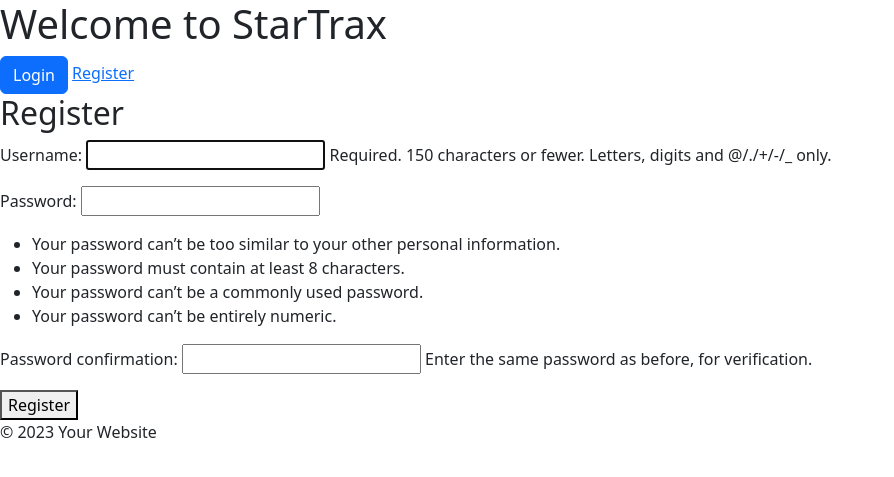
After one commit to Georgeburn94/startrax, a Django app: page /register/ in a window 1280 px wide. The commit adds this page. Shown: the top 477 px of the page, without its empty margins (0-894 px from the left). Run offline with Django 4.2, Linux system fonts and the light colour scheme.

Commit message:
Add user authentication features: implement login, registration, and logout; update templates and URLs

```diff
--- a/config/settings.py
+++ b/config/settings.py
@@ -32,7 +32,7 @@ DEBUG = True
 
 ALLOWED_HOSTS = ['localhost']
 
-
+LOGIN_REDIRECT_URL = '/'
 
 # Application definition
 
--- a/startrax/templates/base.html
+++ b/startrax/templates/base.html
@@ -1,13 +1,24 @@
 <!DOCTYPE html>
 <html lang="en">
+
 <head>
     <meta charset="UTF-8">
     <meta name="viewport" content="width=device-width, initial-scale=1.0">
     <title>{% block title %}Your Reviews{% endblock %}</title>
+    <link href="https://cdn.jsdelivr.net/npm/bootstrap@5.3.3/dist/css/bootstrap.min.css" rel="stylesheet"
+        integrity="sha384-QWTKZyjpPEjISv5WaRU9OFeRpok6YctnYmDr5pNlyT2bRjXh0JMhjY6hW+ALEwIH" crossorigin="anonymous">
 </head>
+
 <body>
     <header>
+        {% if user.is_authenticated %}
         <h1>Welcome, {{ user.username }}</h1>
+        <a href="{% url 'logout' %}">Logout</a>
+        {% else %}
+        <h1>Welcome to StarTrax</h1>
+        <a href="{% url 'login' %}" class="btn btn-primary">Login</a>
+        <a href="{% url 'register' %}">Register</a>
+        {% endif %}
     </header>
     <main>
         {% block content %}{% endblock %}
@@ -15,5 +26,9 @@
     <footer>
         <p>&copy; 2023 Your Website</p>
     </footer>
+    <script src="https://cdn.jsdelivr.net/npm/bootstrap@5.3.3/dist/js/bootstrap.bundle.min.js"
+        integrity="sha384-YvpcrYf0tY3lHB60NNkmXc5s9fDVZLESaAA55NDzOxhy9GkcIdslK1eN7N6jIeHz"
+        crossorigin="anonymous"></script>
 </body>
+
 </html>
--- /dev/null
+++ b/startrax/templates/register.html
@@ -0,0 +1,12 @@
+{% extends "base.html" %}
+
+{% block title %}Register{% endblock %}
+
+{% block content %}
+<h2>Register</h2>
+<form method="post">
+    {% csrf_token %}
+    {{ form.as_p }}
+    <button type="submit">Register</button>
+</form>
+{% endblock %}
--- a/startrax/urls.py
+++ b/startrax/urls.py
@@ -1,6 +1,8 @@
 from django.urls import path
-from .views import home_page_view
+from .views import home_page_view, register
 from .views import ReviewListView, ReviewDetailView, ReviewCreateView, ReviewUpdateView, ReviewDeleteView
+from django.contrib.auth import views as auth_views
+
 
 urlpatterns = [
     path('', ReviewListView.as_view(), name='review_list'),  # Add this line
@@ -8,4 +10,7 @@ urlpatterns = [
     path('review/new/', ReviewCreateView.as_view(), name='review_create'),
     path('review/<int:pk>/edit/', ReviewUpdateView.as_view(), name='review_update'),
     path('review/<int:pk>/delete/', ReviewDeleteView.as_view(), name='review_delete'),
+    path('register/', register, name='register'),  # Add this line
+    path('logout/', auth_views.LogoutView.as_view(next_page='/'), name='logout'),  # Add this line
+    path('login/', auth_views.LoginView.as_view(template_name='login.html'), name='login'),  # Add this line
 ]
--- a/startrax/views.py
+++ b/startrax/views.py
@@ -1,11 +1,28 @@
-from django.shortcuts import render
+from django.shortcuts import render, redirect
 from django.urls import reverse_lazy
 from django.views.generic import ListView, DetailView, CreateView, UpdateView, DeleteView
 from .models import Review
 from .forms import ReviewForm
+from django.contrib.auth.forms import UserCreationForm
+from django.contrib.auth import login, authenticate
 
 
 # Create your views here.
+
+def register(request):
+    if request.method == 'POST':
+        form = UserCreationForm(request.POST)
+        if form.is_valid():
+            user = form.save()
+            username = form.cleaned_data.get('username')
+            password = form.cleaned_data.get('password1')
+            user = authenticate(username=username, password=password)
+            login(request, user)
+            return redirect('review_list')
+    else:
+        form = UserCreationForm()
+    return render(request, 'register.html', {'form': form})
+
 def home_page_view(request):
     if request.user.is_authenticated:
         user_reviews = Review.objects.filter(user=request.user)  # Filter reviews by logged-in user
```
Also changed, not shown: startrax/templates/homepage.html (deleted, +0 -27 lines), startrax/templates/login.html (added, +12 -0 lines), startrax/templates/review_list.html (+22 -2 lines).
